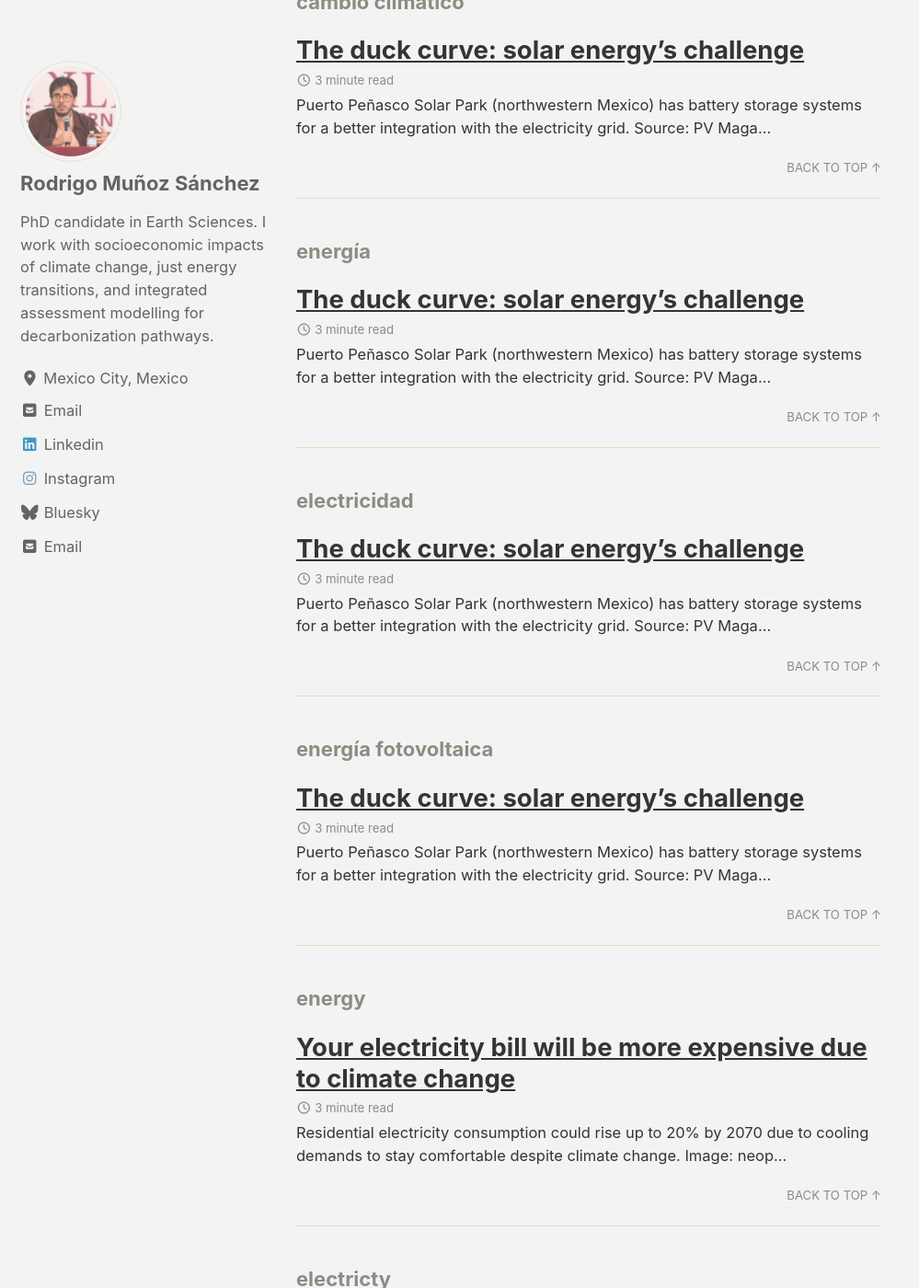
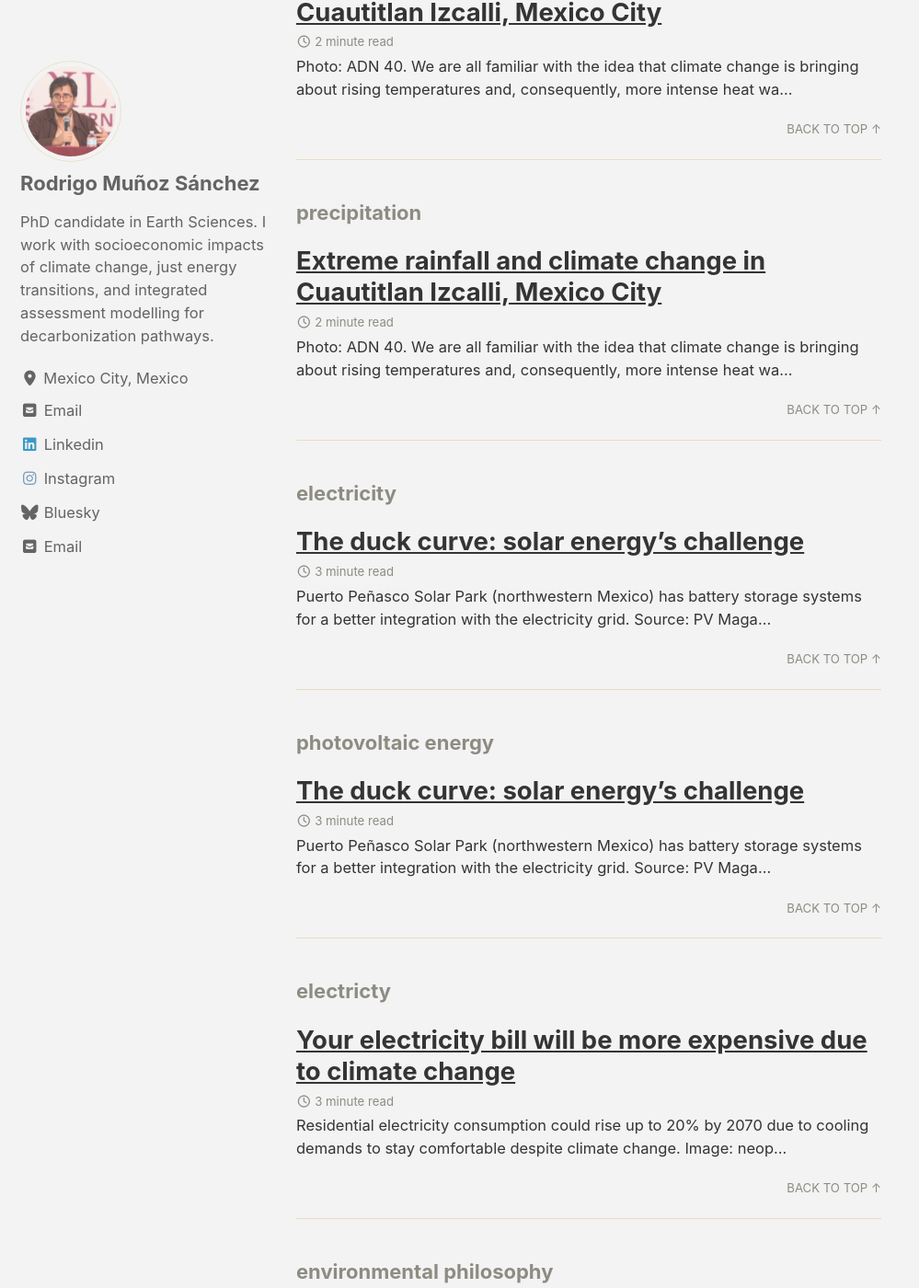
Before and after one commit to rodrigoms95/eng, a Jekyll site: the page built from _pages/blog_tags.md, in a window 1280 px wide and 1400 px high, scrolled down 3094 px. Shown: the whole window at 92% size, without its empty margins (0-999 px from the left). Built offline with Jekyll 4.4.1, drawn with Linux system fonts in a browser that asks for light colours; cached includes are drawn as plain includes; some of the changed text lies outside the part shown.

Commit message:
cambiar curva de pato

```diff
--- a/_data/navigation.yml
+++ b/_data/navigation.yml
@@ -3,7 +3,7 @@ main:
   - title: "Home"
     url: /
   - title: "Blog"
-    url: /blog/
+    url: /blog_dates/
   - title: "Research"
     url: /academic/
   - title: "Professional Experience"
--- a/_posts/2025-07-01-curvapato-izcalli.md
+++ b/_posts/2025-07-01-curvapato-izcalli.md
@@ -1,12 +1,12 @@
 ---
 title: "The duck curve: solar energy's challenge"
 categories:
-  - Periódico de Izcalli
+  - Izcalli Times
 tags:
-  - cambio climático
-  - energía
-  - electricidad
-  - energía fotovoltaica
+  - climate change
+  - energy
+  - electricity
+  - photovoltaic energy
 excerpt_separator: <!--more-->
 header:
   header: /assets/images/blog/2025-07-01-curvapato-izcalli/Imagen_1.png
```
